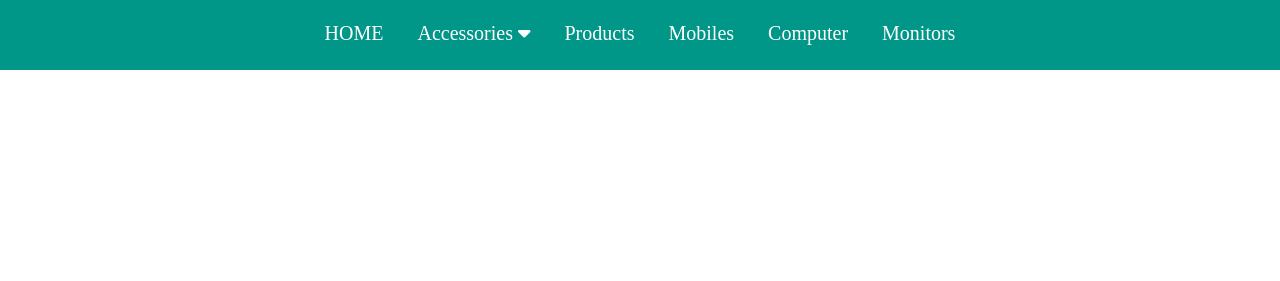
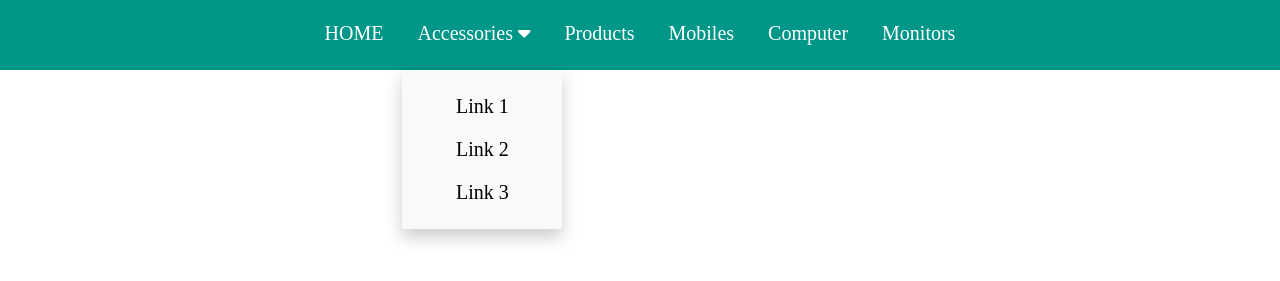
Before and after one commit to Usman-Kashmiri/Blueberry-Accessories, a plain HTML site: page index.html in a window 1280 px wide. Both pictures are taken after a click on the link "Accessories". Shown: the part 157-438 px from the top of the page. Drawn offline with Linux system fonts and the light colour scheme.

Commit message:
added toggle btn on drop-down list

```diff
--- a/assets/scripts/main.js
+++ b/assets/scripts/main.js
@@ -3,5 +3,9 @@ $(document).ready(function() {
         $('ul.toggle').toggleClass('active');
         $('.menu').toggleClass("active");
         $('.menu-btn .menu').toggleClass('active');
+    });
+
+    $('.dropbtn').click(function() {
+        $('.dropdown-content').toggle();
     })
 })
--- a/assets/styles/header.css
+++ b/assets/styles/header.css
@@ -117,7 +117,9 @@ li {
     background-color: #f9f9f9;
     min-width: 160px;
     box-shadow: 0px 8px 16px 0px rgba(0, 0, 0, 0.2);
-    z-index: 1;
+    z-index: 8;
+    margin-top: 25px;
+    padding: 15px 0 15px 0;
 }
 
 .dropdown-content a {
@@ -130,10 +132,6 @@ li {
 
 .dropdown-content a:hover {
     background-color: #ddd;
-}
-
-.dropdown:hover .dropdown-content {
-    display: block;
 }
 
 
```
